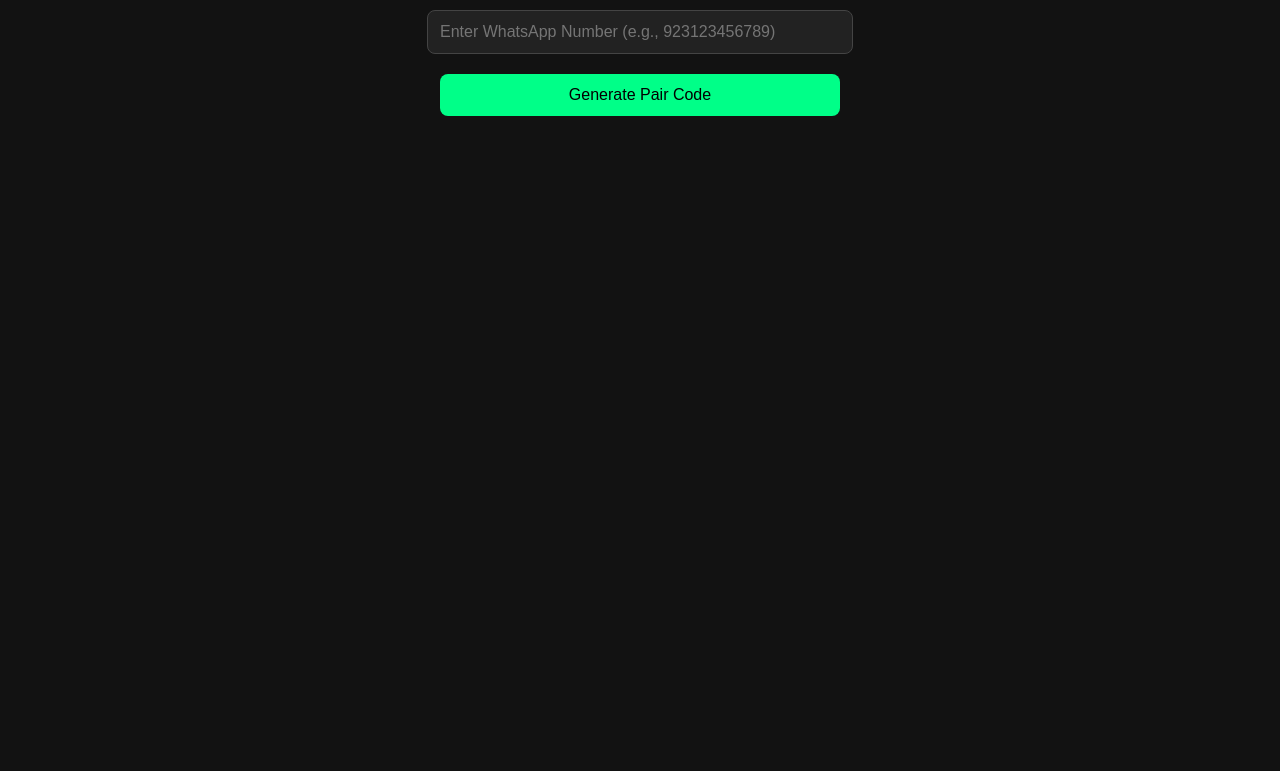
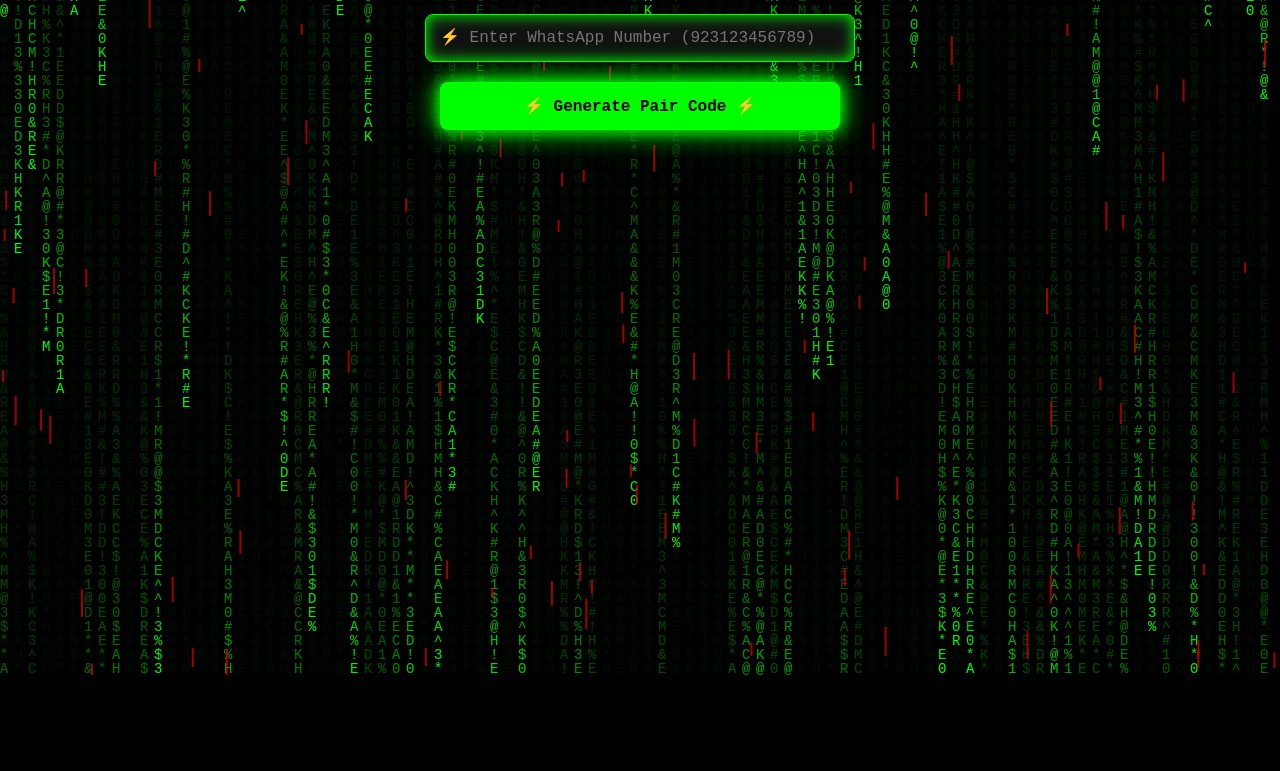
Before and after one commit to waqa827/E3_HACKER-MD-PARING, a website: page pair.html in a window 1280 px wide. Shown: the part 125-896 px from the top of the page. Before the commit the page ends 800 px from the top, so only its background shows below. Drawn offline with Linux system fonts and the light colour scheme.

Commit message:
Update pair.html

```diff
--- a/pair.html
+++ b/pair.html
@@ -2,65 +2,113 @@
 <html lang="en">
 <head>
   <meta charset="UTF-8">
-  <title>E3_HACKER_MD Pair</title>
+  <title>💀 E3_HACKER_MD Pair 💀</title>
   <meta name="viewport" content="width=device-width, initial-scale=1.0">
   <style>
     body {
-      font-family: 'Segoe UI', sans-serif;
-      background-color: #121212;
-      color: #ffffff;
+      font-family: 'Courier New', monospace;
+      background-color: #000;
+      color: #0f0;
       display: flex;
       flex-direction: column;
       align-items: center;
       padding: 40px 20px;
+      min-height: 100vh;
+      overflow: hidden;
     }
     h1 {
-      color: #00ff88;
-      font-size: 28px;
+      color: #0f0;
+      font-size: 32px;
       margin-bottom: 20px;
+      text-shadow: 0 0 15px #0f0, 0 0 30px #0f0;
+      animation: glitch 1.5s infinite alternate;
+    }
+    @keyframes glitch {
+      0% { text-shadow: 2px 2px red; }
+      20% { text-shadow: -2px -2px cyan; }
+      40% { text-shadow: 2px -2px lime; }
+      60% { text-shadow: -2px 2px magenta; }
+      80% { text-shadow: 3px 3px yellow; }
+      100% { text-shadow: -3px -3px #0f0; }
     }
     input, button {
-      padding: 12px;
+      padding: 14px;
       font-size: 16px;
       border-radius: 8px;
       border: none;
       margin: 10px 0;
       width: 100%;
       max-width: 400px;
+      font-family: inherit;
     }
     input {
-      background: #222;
-      color: #fff;
-      border: 1px solid #444;
+      background: #111;
+      color: #0f0;
+      border: 1px solid #0f0;
+      box-shadow: 0 0 15px #0f0 inset;
     }
     button {
-      background-color: #00ff88;
+      background-color: #0f0;
       color: #000;
+      font-weight: bold;
       cursor: pointer;
-      transition: background 0.3s ease;
+      transition: 0.3s ease;
+      box-shadow: 0 0 15px #0f0, 0 0 30px #0f0;
     }
     button:hover {
-      background-color: #00cc6e;
+      background-color: #000;
+      color: #0f0;
+      box-shadow: 0 0 25px #0f0, 0 0 50px #0f0;
+      transform: scale(1.05);
     }
     .output {
       margin-top: 30px;
-      background: #1e1e1e;
+      background: #111;
       padding: 20px;
       border-radius: 10px;
       max-width: 500px;
       word-break: break-all;
-      border: 1px solid #333;
+      border: 1px solid #0f0;
+      box-shadow: 0 0 20px #0f0 inset;
+      animation: hackerGlow 2s infinite alternate;
+    }
+    @keyframes hackerGlow {
+      0% { box-shadow: 0 0 10px #0f0 inset; }
+      100% { box-shadow: 0 0 30px #0f0 inset; }
+    }
+    /* Matrix rain background */
+    canvas {
+      position: fixed;
+      top: 0;
+      left: 0;
+      width: 100%;
+      height: 100%;
+      z-index: -2;
+    }
+    /* Blood rain overlay */
+    #blood {
+      position: fixed;
+      top: 0;
+      left: 0;
+      width: 100%;
+      height: 100%;
+      z-index: -1;
+      pointer-events: none;
     }
   </style>
 </head>
 <body>
 
-  <h1>E3_HACKER-MD Pairing</h1>
+  <h1>💀 E3_HACKER-MD PAIR 💀</h1>
 
-  <input type="text" id="number" placeholder="Enter WhatsApp Number (e.g., 923123456789)" />
-  <button onclick="getCode()">Generate Pair Code</button>
+  <input type="text" id="number" placeholder="⚡ Enter WhatsApp Number (923123456789)" />
+  <button onclick="getCode()">⚡ Generate Pair Code ⚡</button>
 
   <div id="result" class="output" style="display:none;"></div>
+
+  <!-- Background layers -->
+  <canvas id="matrix"></canvas>
+  <canvas id="blood"></canvas>
 
   <script>
     async function getCode() {
@@ -68,28 +116,107 @@
       const resultBox = document.getElementById("result");
 
       if (!number) {
-        alert("Please enter a valid number.");
+        alert("⚠ Enter a valid number!");
         return;
       }
 
       resultBox.style.display = 'block';
-      resultBox.textContent = "⏳ Generating code, please wait Read Darood Shreef...";
+      resultBox.textContent = "⏳ Generating ultra hacker code... Wait...";
 
       try {
         const res = await fetch(`/code?number=${encodeURIComponent(number)}`);
         const data = await res.json();
 
         if (data.code) {
-          resultBox.textContent = `✅ Pairing Code: ${data.code}`;
+          resultBox.textContent = `✅ PAIR CODE: ${data.code}`;
         } else if (data.error) {
-          resultBox.textContent = `❌ Error: ${data.error}`;
+          resultBox.textContent = `❌ ERROR: ${data.error}`;
         } else {
-          resultBox.textContent = "⚠️ Unknown response received.";
+          resultBox.textContent = "⚠ Unknown response received.";
         }
       } catch (err) {
-        resultBox.textContent = `❌ Failed to get code: ${err.message}`;
+        resultBox.textContent = `❌ Failed: ${err.message}`;
       }
     }
+
+    // Matrix Rain
+    const matrixCanvas = document.getElementById("matrix");
+    const ctx = matrixCanvas.getContext("2d");
+    matrixCanvas.height = window.innerHeight;
+    matrixCanvas.width = window.innerWidth;
+
+    const letters = "01E3HACKERMD$#@!*&%^".split("");
+    const fontSize = 14;
+    const columns = matrixCanvas.width / fontSize;
+    const drops = Array(Math.floor(columns)).fill(1);
+
+    function drawMatrix() {
+      ctx.fillStyle = "rgba(0, 0, 0, 0.05)";
+      ctx.fillRect(0, 0, matrixCanvas.width, matrixCanvas.height);
+      ctx.fillStyle = "#0f0";
+      ctx.font = fontSize + "px monospace";
+      for (let i = 0; i < drops.length; i++) {
+        const text = letters[Math.floor(Math.random() * letters.length)];
+        ctx.fillText(text, i * fontSize, drops[i] * fontSize);
+        if (drops[i] * fontSize > matrixCanvas.height && Math.random() > 0.975) {
+          drops[i] = 0;
+        }
+        drops[i]++;
+      }
+    }
+    setInterval(drawMatrix, 35);
+
+    // Blood Rain
+    const bloodCanvas = document.getElementById("blood");
+    const btx = bloodCanvas.getContext("2d");
+    bloodCanvas.height = window.innerHeight;
+    bloodCanvas.width = window.innerWidth;
+
+    class BloodDrop {
+      constructor(x, y, speed) {
+        this.x = x;
+        this.y = y;
+        this.speed = speed;
+        this.length = Math.random() * 20 + 10;
+      }
+      fall() {
+        this.y += this.speed;
+        if (this.y > bloodCanvas.height) {
+          this.y = -this.length;
+          this.x = Math.random() * bloodCanvas.width;
+        }
+      }
+      draw() {
+        btx.beginPath();
+        btx.strokeStyle = "rgba(200, 0, 0, 0.8)";
+        btx.lineWidth = 2;
+        btx.moveTo(this.x, this.y);
+        btx.lineTo(this.x, this.y + this.length);
+        btx.stroke();
+      }
+    }
+
+    let bloodDrops = [];
+    for (let i = 0; i < 120; i++) {
+      bloodDrops.push(new BloodDrop(Math.random() * bloodCanvas.width, Math.random() * bloodCanvas.height, Math.random() * 5 + 2));
+    }
+
+    function drawBlood() {
+      btx.clearRect(0, 0, bloodCanvas.width, bloodCanvas.height);
+      bloodDrops.forEach(drop => {
+        drop.fall();
+        drop.draw();
+      });
+    }
+    setInterval(drawBlood, 30);
+
+    // Resize canvases on window resize
+    window.addEventListener("resize", () => {
+      matrixCanvas.width = window.innerWidth;
+      matrixCanvas.height = window.innerHeight;
+      bloodCanvas.width = window.innerWidth;
+      bloodCanvas.height = window.innerHeight;
+    });
   </script>
 
 </body>
```
